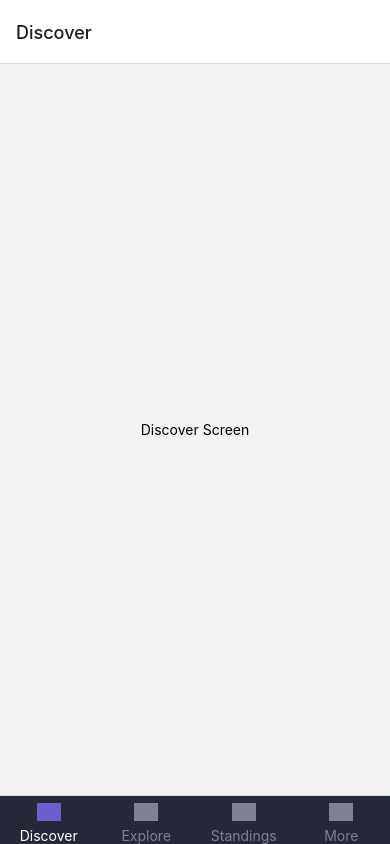
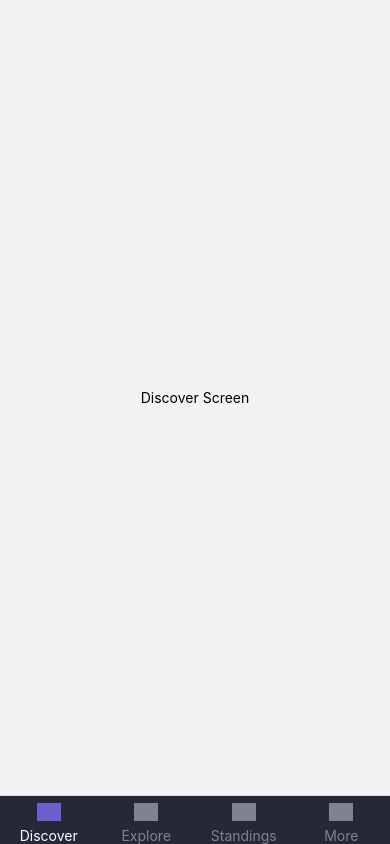
Before and after one commit to thinhgakon/tgc_rn_football, a React Native app: screen /Tabs in a window 390 px wide. Built offline with nearby package versions, Linux system fonts and the light colour scheme; grey boxes are pictures that could not be loaded.

Commit message:
config headerShown bottom tabs

```diff
--- a/src/navigation/tabs.js
+++ b/src/navigation/tabs.js
@@ -13,7 +13,8 @@ const Tabs = () => {
             screenOptions={{
                 tabBarStyle: {
                     backgroundColor: Colors.tabBackground
-                }
+                },
+                headerShown: false
             }}
         >
             <Tab.Screen
```
